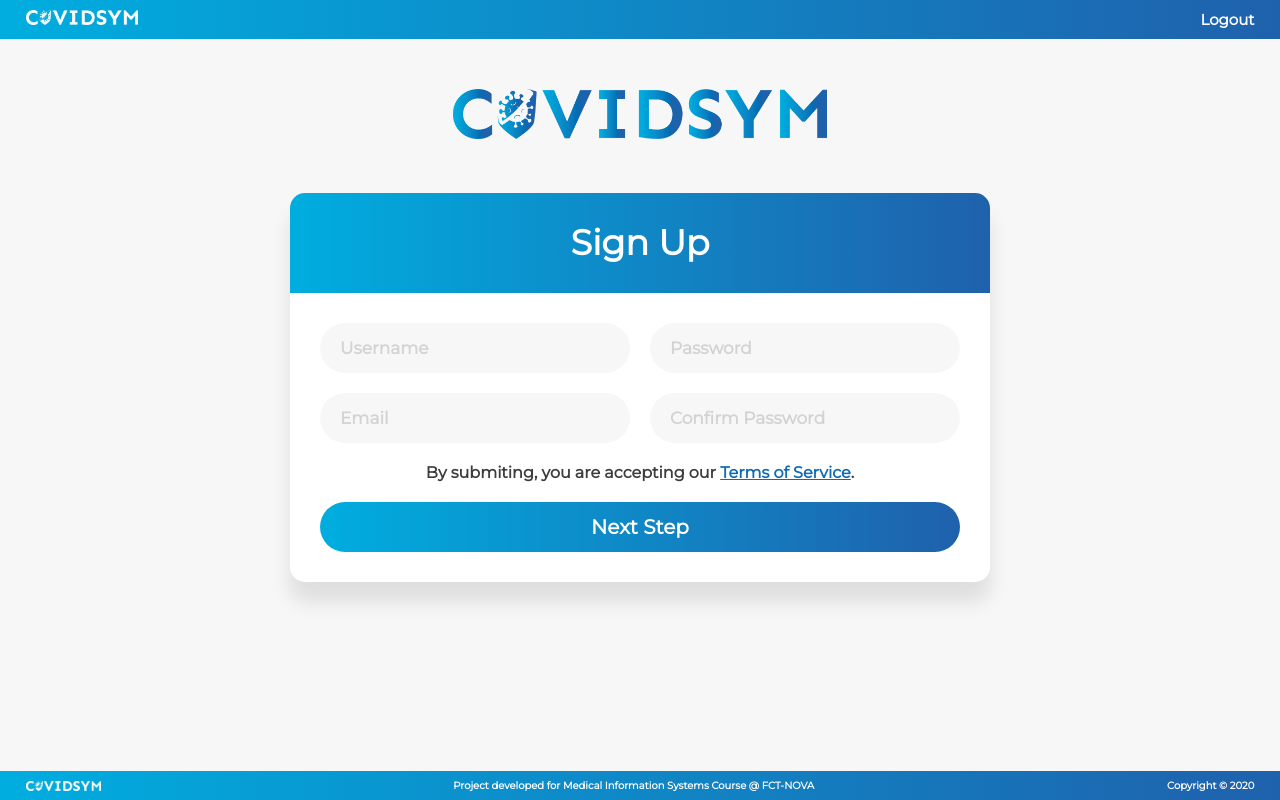
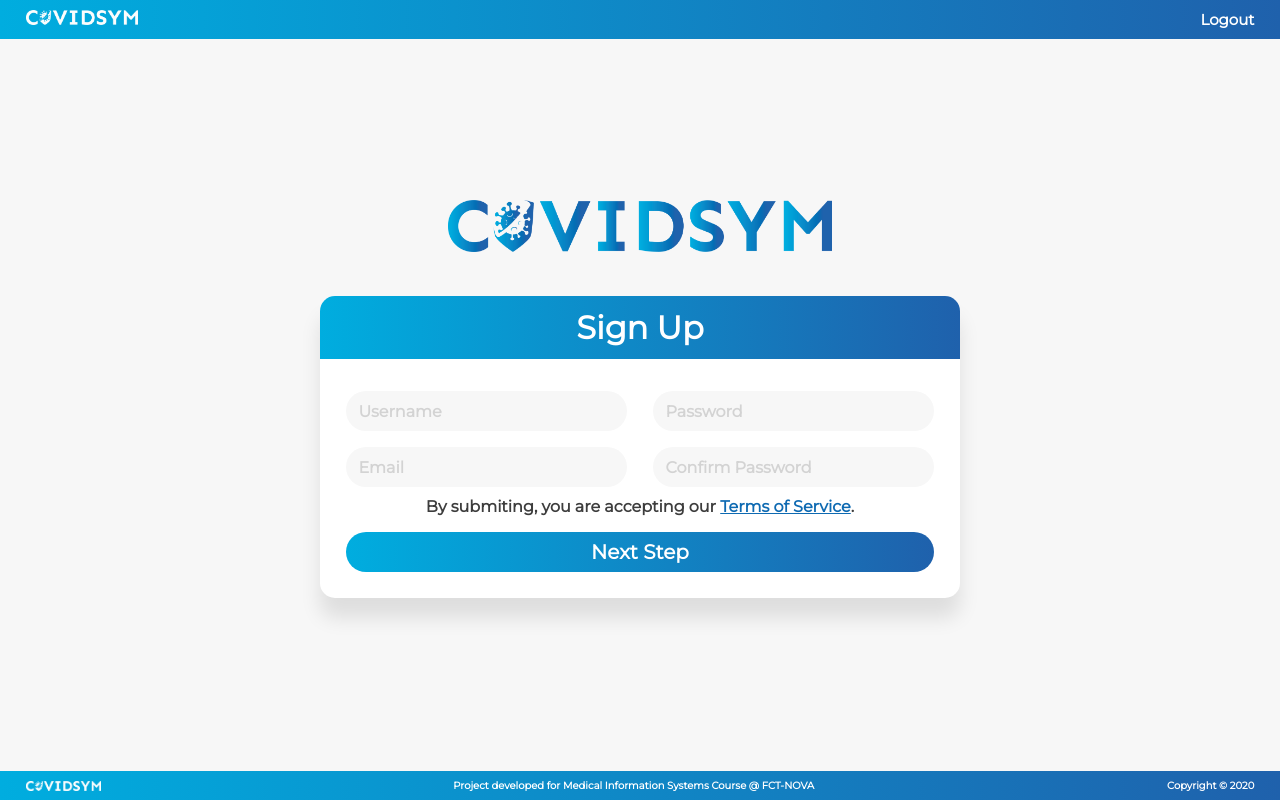
Before and after one commit to pmsdOliveira/covidsym, a PHP site: page /signup/userSignup.php in a window 1280 px wide. Run offline with PHP 8.4, Linux system fonts and the light colour scheme.

Commit message:
User Signup responsiveness

```diff
--- a/css/signup.css
+++ /dev/null
@@ -1,181 +0,0 @@
-:root {
-    --backgroundColor: #f7f7f7;
-    --lighterColor: #00addf;
-    --mainColor: #0e6ab2;
-    --darkerColor: #1f61ac;
-    --textColor: #3d3d3d;
-}
-
-* {
-    margin: 0;
-    padding: 0;
-    box-sizing: border-box;
-    font-family: 'Montserrat', sans-serif;
-}
-
-html, body{
-    background: var(--backgroundColor);
-}
-
-.container {
-    display: grid;
-    place-items: center;
-}
-
-.image-wrapper {
-    margin: 50px;
-}
-
-.sign-up-wrapper{
-    width: 700px;
-    background: white;
-    border-radius: 15px;
-    -webkit-box-shadow: 0 20px 20px 0 rgba(0,0,0,.1);
-    -moz-box-shadow: 0 20px 20px 0 rgba(0,0,0,.1);
-    box-shadow: 0 20px 20px 0 rgba(0,0,0,.1);
-}
-
-.sign-up-wrapper .header{
-    font-size: 35px;
-    font-weight: bold;
-    text-align: center;
-    line-height: 100px;
-    color: white;
-    user-select: none;
-    border-radius: 15px 15px 0 0;
-    background: linear-gradient(270deg, var(--darkerColor), var(--lighterColor));
-}
-
-.sign-up-wrapper form{
-    padding: 10px 30px 20px 30px;
-}
-
-.sign-up-wrapper form .field{
-    height: 50px;
-    width: 100%;
-    margin-top: 20px;
-    position: relative;
-}
-
-.sign-up-wrapper form .field input{
-    height: 100%;
-    width: 100%;
-    outline: none;
-    font-size: 17px;
-    padding-left: 20px;
-    background: var(--backgroundColor);
-    border: 0px;
-    border-radius: 25px;
-    transition: all 0.3s ease;
-}
-
-.sign-up-wrapper form .field label{
-    position: absolute;
-    top: 50%;
-    left: 20px;
-    color: lightgrey;
-    font-weight: bold;
-    font-size: 17px;
-    pointer-events: none;
-    transform: translateY(-50%);
-    transition: all 0.3s ease;
-}
-
-.form-wrapper {
-    display: flex;
-    flex-direction: row;
-    padding-bottom: 10px;
-}
-
-.left-form {
-    width: 50%;
-    padding-right: 10px;
-}
-
-.right-form {
-    width: 50%;
-    padding-left: 10px;
-}
-
-form .field input:focus ~ label, form .field input:valid ~ label{
-    top: 0%;
-    font-size: 14px;
-    color: var(--mainColor);
-    transform: translateY(-50%);
-    padding: 0px 10px;
-    border-radius: 15px;
-}
-
-form .content{
-    display: flex;
-    width: 100%;
-    height: 50px;
-    font-size: 16px;
-    align-items: center;
-    justify-content: space-around;
-}
-
-form .content .checkbox{
-    display: flex;
-    align-items: center;
-    justify-content: center;
-    font-weight: bold;
-    font-size: 15px;
-}
-
-form .content input{
-    width: 15px;
-    height: 15px;
-}
-
-form .content label{
-    color: var(--textColor);
-    user-select: none;
-    padding-left: 5px;
-}
-
-form .field input[type="submit"]{
-    color: white;
-    border: none;
-    padding-left: 0;
-    margin-top: -10px;
-    font-size: 20px;
-    font-weight: bold;
-    cursor: pointer;
-    background: linear-gradient(270deg, var(--darkerColor), var(--lighterColor));
-    transition: all 0.3s ease;
-}
-
-form .field input[type="submit"]:active{
-    transform: scale(0.95);
-}
-
-form .signup-link{
-    color: #262626;
-    margin-top: 20px;
-    text-align: center;
-}
-
-form .pass-link a, form .signup-link a{
-    color: var(--mainColor);
-    text-decoration: none;
-}
-
-form .pass-link a:hover, form .signup-link a:hover{
-    text-decoration: underline;
-}
-
-.terms-of-service {
-    color: var(--textColor);
-    padding: 10px 0px;
-    font-weight: bold;
-    text-align: center;
-}
-
-.terms-of-service a {
-    color: var(--mainColor);
-}
-
-.terms-of-service a:hover {
-    text-decoration: underline;
-}
--- /dev/null
+++ b/css/userSignup.css
@@ -0,0 +1,149 @@
+:root {
+  --backgroundColor: #f7f7f7;
+  --lighterColor: #00addf;
+  --mainColor: #0e6ab2;
+  --darkerColor: #1f61ac;
+  --textColor: #3d3d3d;
+}
+
+* {
+  margin: 0;
+  padding: 0;
+  box-sizing: border-box;
+  font-family: "Montserrat", sans-serif;
+}
+
+html,
+body {
+  background: var(--backgroundColor);
+  overflow: hidden;
+}
+
+.container {
+  align-items: center;
+  display: flex;
+  flex-flow: column nowrap;
+  height: 90vh; /* use the entire viewport height to center vertically */
+  justify-content: center;
+}
+
+.image-wrapper {
+  margin-bottom: 5vh;
+  width: 30%;
+}
+
+.image-wrapper img {
+  height: auto;
+  max-width: 100%;
+}
+
+.sign-up-wrapper {
+  width: 50%;
+  background: white;
+  border-radius: 15px;
+  -webkit-box-shadow: 0 20px 20px 0 rgba(0, 0, 0, 0.1);
+  -moz-box-shadow: 0 20px 20px 0 rgba(0, 0, 0, 0.1);
+  box-shadow: 0 20px 20px 0 rgba(0, 0, 0, 0.1);
+}
+
+.sign-up-wrapper .header {
+  background: linear-gradient(270deg, var(--darkerColor), var(--lighterColor));
+  border-radius: 15px 15px 0 0;
+  color: white;
+  font-size: 2rem;
+  font-weight: bold;
+  padding: 1.5vh 0;
+  text-align: center;
+  user-select: none;
+}
+
+.sign-up-wrapper form {
+  margin: 2vh 2vw;
+}
+
+.sign-up-wrapper form .field {
+  height: 5vh;
+  width: 100%;
+  margin-top: 2vh;
+  position: relative;
+}
+
+.sign-up-wrapper form .field input {
+  height: 100%;
+  width: 100%;
+  outline: none;
+  font-size: 1rem;
+  padding-left: 1vw;
+  background: var(--backgroundColor);
+  border: 0px;
+  border-radius: 25px;
+  transition: all 0.3s ease;
+}
+
+.sign-up-wrapper form .field label {
+  position: absolute;
+  top: 50%;
+  left: 1vw;
+  color: lightgrey;
+  font-weight: bold;
+  font-size: 1rem;
+  pointer-events: none;
+  transform: translateY(-50%);
+  transition: all 0.3s ease;
+}
+
+.form-wrapper {
+  display: flex;
+  flex-direction: row;
+}
+
+.left-form {
+  width: 50%;
+  padding-right: 1vw;
+}
+
+.right-form {
+  width: 50%;
+  padding-left: 1vw;
+}
+
+form .field input:focus ~ label,
+form .field input:valid ~ label {
+  top: 0%;
+  font-size: 0.9rem;
+  color: var(--mainColor);
+  transform: translateY(-50%);
+  padding: 0px 0.5vw;
+  border-radius: 15px;
+}
+
+form .field input[type="submit"] {
+  color: white;
+  border: none;
+  padding-left: 0;
+  margin-top: -10px;
+  font-size: 20px;
+  font-weight: bold;
+  cursor: pointer;
+  background: linear-gradient(270deg, var(--darkerColor), var(--lighterColor));
+  transition: all 0.3s ease;
+}
+
+form .field input[type="submit"]:active {
+  transform: scale(0.95);
+}
+
+.terms-of-service {
+  color: var(--textColor);
+  padding: 10px 0px;
+  font-weight: bold;
+  text-align: center;
+}
+
+.terms-of-service a {
+  color: var(--mainColor);
+}
+
+.terms-of-service a:hover {
+  text-decoration: underline;
+}
--- a/signup/userSignup.php
+++ b/signup/userSignup.php
@@ -2,22 +2,22 @@
 
 <html>
     <head>
-        <title>COVIDSYM - Staff Login</title>
+        <title>COVIDSYM - User Login</title>
 
         <link rel="preconnect" href="https://fonts.gstatic.com/ ">
         <link href="https://fonts.googleapis.com/css2?family=Montserrat&display=swap" rel="stylesheet">
 
         <link rel="icon" href="../img/icon.ico" type="image/icon type">
 
-        <link rel="stylesheet" type="text/css" href="../css/signUp.css">
+        <link rel="stylesheet" type="text/css" href="../css/userSignup.css">
     </head>
 
     <body>
-        <?php include "../commons/navbar.php"; ?>
+        <?php include "../commons/navbar.php";?>
 
         <div class="container">
             <div class="image-wrapper">
-                <img src="../img/logo.png" alt="Logo" height="50px" style="margin: auto;">
+                <img src="../img/logo.png" alt="Logo">
             </div>
 
             <div class="sign-up-wrapper">
```
